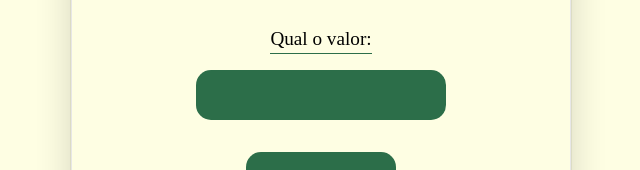
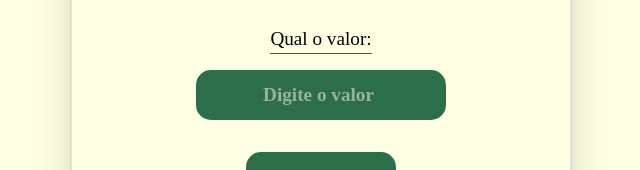
Before and after one commit to Daniel-Formoso/conversor-moedas, a React (Create React App) app: page / in a window 1280 px wide. Shown: the part 245-415 px from the top of the page, without its empty margins (319-959 px from the left). Built offline with nearby package versions, Linux system fonts and the light colour scheme; a web font is replaced by a local one.

Commit message:
Add files via upload

```diff
--- a/src/App.css
+++ b/src/App.css
@@ -114,6 +114,11 @@
   border: 0;
 }
 
+.conteudo-input input::placeholder {
+  color: #fefee3;
+  opacity: .5;
+}
+
 .container-botao-e-resultado {
   width: 100%;
   display: flex;
--- a/src/App.js
+++ b/src/App.js
@@ -97,6 +97,7 @@ function App() {
 
           <div className="conteudo-input">
             <input
+              placeholder="Digite o valor"
               type="number"
               value={valor}
               onChange={(evento) => setValor(evento.target.value)}
```
Also changed, not shown: 1 other file (tests, documents, lock files or other folders).
